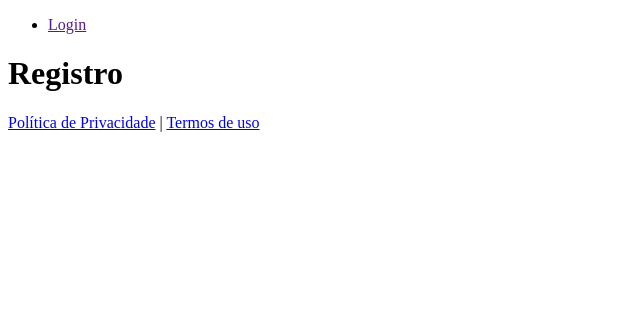
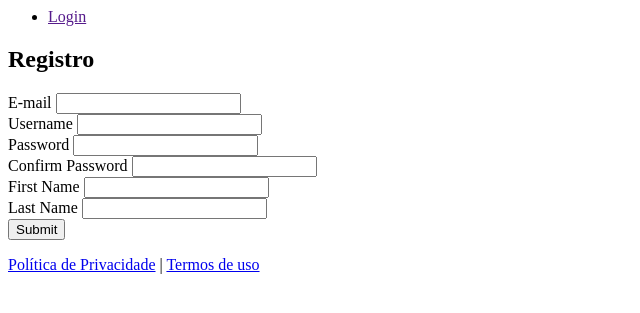
Before and after one commit to tiagokrebs/zapizza-backend, a Python web app: template zapizza/site/templates/register.jinja2 in a window 1280 px wide. Shown: the top 313 px of the page, without its empty margins (0-640 px from the left). Run offline with Jinja, Linux system fonts and the light colour scheme; the template is opened without the code that fills it, so the values that code supplies are empty; some libraries are stand-ins or nearby versions.

Commit message:
sim deu umas treta ai

```diff
--- a/zapizza/__init__.py
+++ b/zapizza/__init__.py
@@ -18,7 +18,7 @@ def main(global_config, **settings):
     config.add_route('home', '/')
     config.add_route('login', '/login')
     config.add_route('logout', '/logout')
-    # config.add_route('register', '/register')
+    config.add_route('register', '/register')
     config.add_route('confirm', '/confirm/{token}',
                      factory='.users.models.user_factory')
 
@@ -35,7 +35,7 @@ def main(global_config, **settings):
                      factory='.todos.models.todo_factory')
 
     # User routes with route factory
-    config.add_route('users_register', '/users/register')
+    #config.add_route('users_register', '/users/register')
     config.add_route('users_list', '/users',
                      factory='.users.models.user_factory')
     config.add_route('users_add', '/users/add',
--- a/zapizza/site/templates/base.jinja2
+++ b/zapizza/site/templates/base.jinja2
@@ -1,4 +1,7 @@
-<!DOCTYPE html>
+{# base principal #}
+{# contém a barra superior, corpo e rodapé principais do site #}
+{# diversos IFs exibem o conteúdo de acordo com a existência de um usuário corrente #}
+
 <html lang="en">
 <head>
     <meta charset="utf-8">
@@ -20,7 +23,7 @@
         <ul class="navbar-nav  justify-content-end">
 		{% if view.current_user %}
               <li>
-                  <a href="{{ request.route_url('users_view',username=view.current_user.username) }}"class="btn btn-link text-white">
+                  <a href="{{ request.route_url('users_view',username=view.current_user.username) }}" class="btn btn-link text-white">
                     {{ view.current_user.first_name }}
                     {{ view.current_user.last_name }}
                   </a></li>
@@ -29,7 +32,7 @@
               </li>
           {% else %}
               <li>
-                  <a href="{{ request.route_url('login') }}"class="btn btn-primary ">Login</a>
+                  <a href="{{ request.route_url('login') }}" class="btn btn-primary ">Login</a>
               </li>
           {% endif %}
 
--- a/zapizza/site/templates/home.jinja2
+++ b/zapizza/site/templates/home.jinja2
@@ -1,3 +1,7 @@
+{# home principal do site #}
+{# IF principal verifica se existe um usuário registrado corrente #}
+{# caso sim mosta bem vindo, caso não exibe opção de registro #}
+
 {% extends "base.jinja2" %}
 {% block title %}Home{% endblock %}
 {% block content %}
--- a/zapizza/site/templates/login.jinja2
+++ b/zapizza/site/templates/login.jinja2
@@ -1,3 +1,6 @@
+{# página de login #}
+{# todo: necessita de validações melhores nos inputs #}
+
 {% extends "base.jinja2" %}
 {% block title %}Login {% endblock %}
 {% block content %}
@@ -33,6 +36,7 @@
             </div>
         </div>
     </div>
+</div>
 
 
     {% endblock %}
--- a/zapizza/site/templates/register.jinja2
+++ b/zapizza/site/templates/register.jinja2
@@ -1,13 +1,61 @@
+{# página de registro #}
+{# todo: necessita de validações melhores nos inputs #}
+
 {% extends "base.jinja2" %}
-{% block title %}Registro {% endblock %}
+{% block title %}Registro{% endblock %}
 {% block content %}
 
-<h1>Registro</h1>
+<div class="wrapper-content-sign-in ">
+    <div class="container text-center">
+        <div class="smallbox form-signin1">
+            <div class="form-group">
+                <h2>Registro</h2>
 
-{% if view.current_user.first_name %}
-<h1>{{ msg }}</h1>
-{% endif %}
 
-<div class="col-md-6">{{ register_form | safe }}</div>
+                {% if msg %}
+                <div class="alert alert-warning" role="alert">
+                    {{ msg }}
+                    {% endif %}
 
-{% endblock %}
+                    <form method="POST">
+                        <div class="form-group">
+                            <label for="email">E-mail</label>
+                            <input class="form-control" name="email"
+                                   id="email" value="{{ email }}">
+                        </div>
+                        <div class="form-group">
+                            <label for="username">Username</label>
+                            <input class="form-control" name="username"
+                                   id="username" value="{{ username }}">
+                        </div>
+                        <div class="form-group">
+                            <label for="password">Password</label>
+                            <input type="password" class="form-control"
+                                   name="password"
+                                   id="password" value="{{ password }}">
+                        </div>
+                        <div class="form-group">
+                            <label for="cpassword">Confirm Password</label>
+                            <input type="password" class="form-control"
+                                   name="cpassword"
+                                   id="cpassword" value="{{ cpassword }}">
+                        </div>
+                        <div class="form-group">
+                            <label for="fname">First Name</label>
+                            <input class="form-control" name="fname"
+                                   id="fname" value="{{ fname }}">
+                        </div>
+                        <div class="form-group">
+                            <label for="lname">Last Name</label>
+                            <input class="form-control" name="lname"
+                                   id="lname" value="{{ lname }}">
+                        </div>
+                        <button type="submit" name="form.submitted" class="btn btn-primary btn-round">Submit</button>
+                    </form>
+                </div>
+            </div>
+        </div>
+    </div>
+</div>
+
+    {% endblock %}
--- a/zapizza/users/views.py
+++ b/zapizza/users/views.py
@@ -79,6 +79,7 @@ class UserViews:
         url = self.request.route_url('users_list', id=user.username)
         return HTTPFound(url)
 
+    """
     @view_config(route_name='users_register',
                  renderer='templates/register.jinja2',
                  permission=NO_PERMISSION_REQUIRED)
@@ -128,6 +129,7 @@ class UserViews:
         if user:
             msg = 'Verifique seu email para realizar a confirmação'
             return dict(msg=msg, user=user)
+            """
 
     @view_config(route_name='users_view',
                  permission='view',
```
Also changed, not shown: zapizza/site/views.py (+48 -2 lines).
